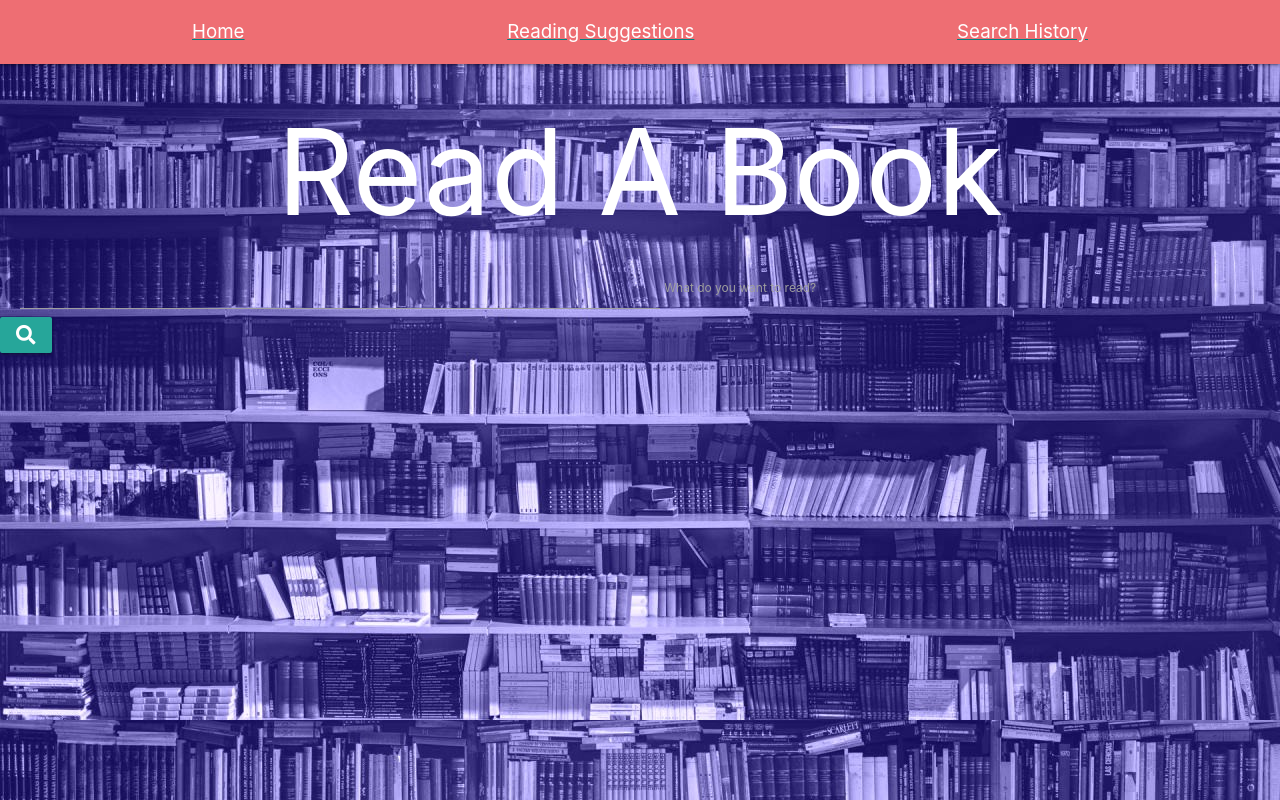
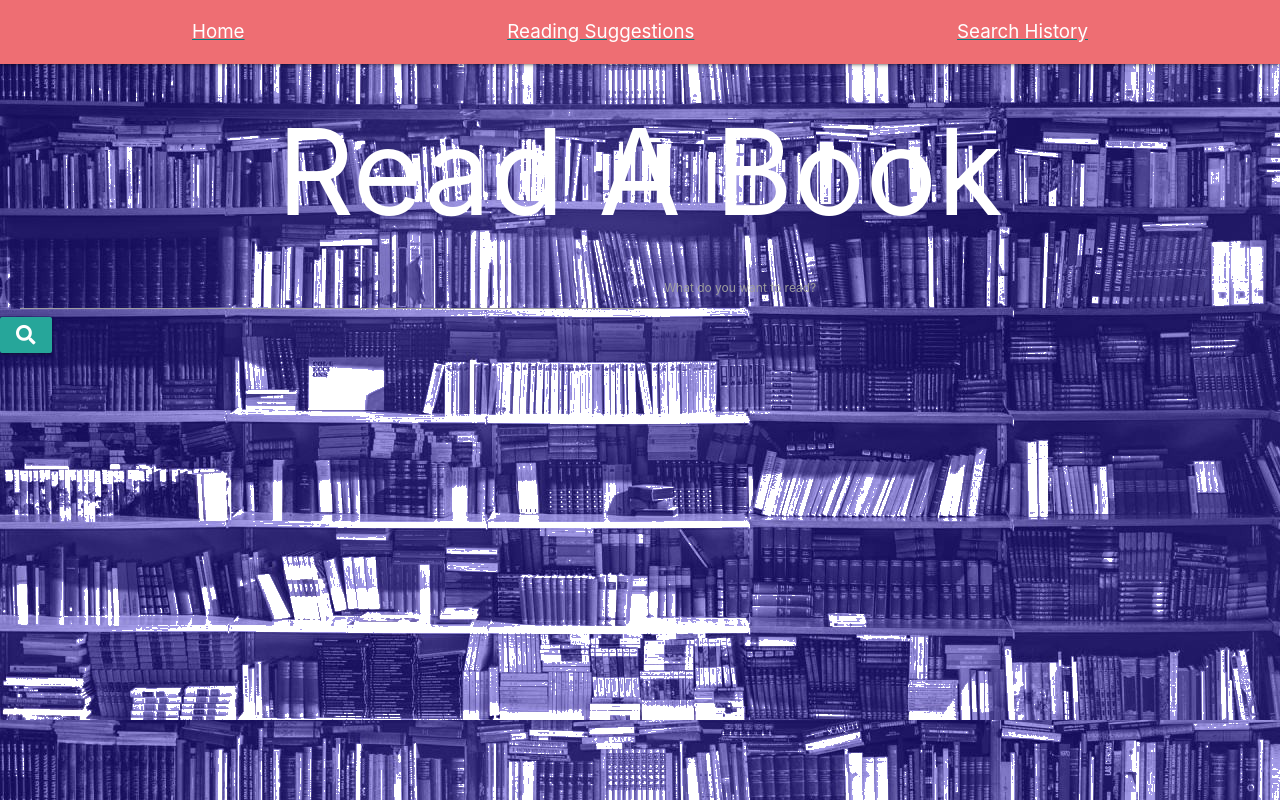
Before and after one commit to djetton6/bookNook, a website: page index.html in a window 1280 px wide. Drawn offline with nearby package versions, Linux system fonts and the light colour scheme.

Commit message:
added transparent cover photo of library

```diff
--- a/style/style.css
+++ b/style/style.css
@@ -12,7 +12,7 @@ li {
 
 body {
   color: white;
-  background-image: url("./cover.jpg");
+  background-image: url("./cover.png");
 }
 
 h1 {
```
Also changed, not shown: style/cover.png (added).
